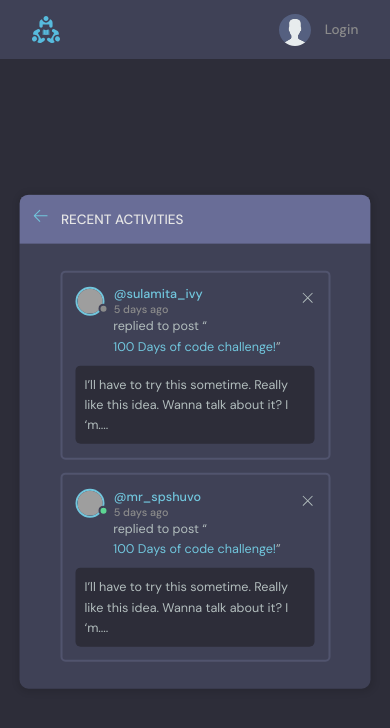
After one commit to shansuvethan18/Django-learn, a Django app: page /activity/ in a window 390 px wide. The commit adds this page. Shown: the top 728 px of the page. Run offline with Django 5.2, Linux system fonts and the light colour scheme; grey boxes are pictures that could not be loaded.

Commit message:
Mobile responsiveness-1  topics and activity

```diff
--- /dev/null
+++ b/test_app/templates/test_app/activity.html
@@ -0,0 +1,113 @@
+{% extends "main.html" %} {% block content %}
+<main class="layout">
+  <div class="container">
+    <div class="layout__box">
+      <div class="layout__boxHeader">
+        <div class="layout__boxTitle">
+          <a href="index.html">
+            <svg
+              version="1.1"
+              xmlns="http://www.w3.org/2000/svg"
+              width="32"
+              height="32"
+              viewBox="0 0 32 32"
+            >
+              <title>arrow-left</title>
+              <path
+                d="M13.723 2.286l-13.723 13.714 13.719 13.714 1.616-1.611-10.96-10.96h27.625v-2.286h-27.625l10.965-10.965-1.616-1.607z"
+              ></path>
+            </svg>
+          </a>
+          <h3>Recent Activities</h3>
+        </div>
+      </div>
+
+      <div class="activities-page layout__body">
+        <div class="activities__box">
+          <div class="activities__boxHeader roomListRoom__header">
+            <a href="profile.html" class="roomListRoom__author">
+              <div class="avatar avatar--small">
+                <img src="https://randomuser.me/api/portraits/women/11.jpg" />
+              </div>
+              <p>
+                @sulamita_ivy
+                <span>5 days ago</span>
+              </p>
+            </a>
+            <div class="roomListRoom__actions">
+              <a href="#">
+                <svg
+                  version="1.1"
+                  xmlns="http://www.w3.org/2000/svg"
+                  width="32"
+                  height="32"
+                  viewBox="0 0 32 32"
+                >
+                  <title>remove</title>
+                  <path
+                    d="M27.314 6.019l-1.333-1.333-9.98 9.981-9.981-9.981-1.333 1.333 9.981 9.981-9.981 9.98 1.333 1.333 9.981-9.98 9.98 9.98 1.333-1.333-9.98-9.98 9.98-9.981z"
+                  ></path>
+                </svg>
+              </a>
+            </div>
+          </div>
+          <div class="activities__boxContent">
+            <p>
+              replied to post “<a href="room.html"
+                >100 Days of code challenge!</a
+              >”
+            </p>
+            <div class="activities__boxRoomContent">
+              I’ll have to try this sometime. Really like this idea. Wanna talk
+              about it? I ‘m....
+            </div>
+          </div>
+        </div>
+
+        <div class="activities__box">
+          <div class="activities__boxHeader roomListRoom__header">
+            <a href="profile.html" class="roomListRoom__author">
+              <div class="avatar avatar--small active">
+                <img src="https://randomuser.me/api/portraits/men/13.jpg" />
+              </div>
+              <p>
+                @mr_spshuvo
+                <span>5 days ago</span>
+              </p>
+            </a>
+            <div class="roomListRoom__actions">
+              <a href="#">
+                <svg
+                  version="1.1"
+                  xmlns="http://www.w3.org/2000/svg"
+                  width="32"
+                  height="32"
+                  viewBox="0 0 32 32"
+                >
+                  <title>remove</title>
+                  <path
+                    d="M27.314 6.019l-1.333-1.333-9.98 9.981-9.981-9.981-1.333 1.333 9.981 9.981-9.981 9.98 1.333 1.333 9.981-9.98 9.98 9.98 1.333-1.333-9.98-9.98 9.98-9.981z"
+                  ></path>
+                </svg>
+              </a>
+            </div>
+          </div>
+          <div class="activities__boxContent">
+            <p>
+              replied to post “<a href="room.html"
+                >100 Days of code challenge!</a
+              >”
+            </p>
+            <div class="activities__boxRoomContent">
+              I’ll have to try this sometime. Really like this idea. Wanna talk
+              about it? I ‘m....
+            </div>
+          </div>
+        </div>
+      </div>
+    </div>
+  </div>
+</main>
+
+<script src="script.js"></script>
+{% endblock content %}
--- a/test_app/templates/test_app/topic_components.html
+++ b/test_app/templates/test_app/topic_components.html
@@ -18,7 +18,7 @@
     </li>
   </ul>
 
-  <a class="btn btn--link" href="topics.html">
+  <a class="btn btn--link" href="{% url "topics" %}">
     More
     <svg
       version="1.1"
--- a/test_app/urls.py
+++ b/test_app/urls.py
@@ -13,7 +13,8 @@ urlpatterns = [
     path('delete-room/<str:pk>', views.deleteRoom,name="delete-room"),
     path('delete-message/<str:pk>', views.deleteMessage,name="delete-message"),
     path('update-user/', views.updateUser,name="update-user"),
-
+    path('topics/', views.topicsPage,name="topics"),
+    path('activity/', views.activityPage,name="activity"),
     path('sample/', views.samplePage,name="sample"),
     path('sample2/', views.samplePage2,name="sample2")
 ]
--- a/test_app/views.py
+++ b/test_app/views.py
@@ -212,3 +212,9 @@ def updateUser(request):
 
     context={'form':form}
     return render(request, 'test_app/update-user.html', context)
+
+def topicsPage(request):
+      return render(request, 'test_app/topics.html', {})
+
+def activityPage(request):
+      return render(request, 'test_app/activity.html', {})
```
Also changed, not shown: test_app/templates/test_app/home.html (+4 -4 lines), test_app/templates/test_app/topics.html (added, +68 -0 lines).
